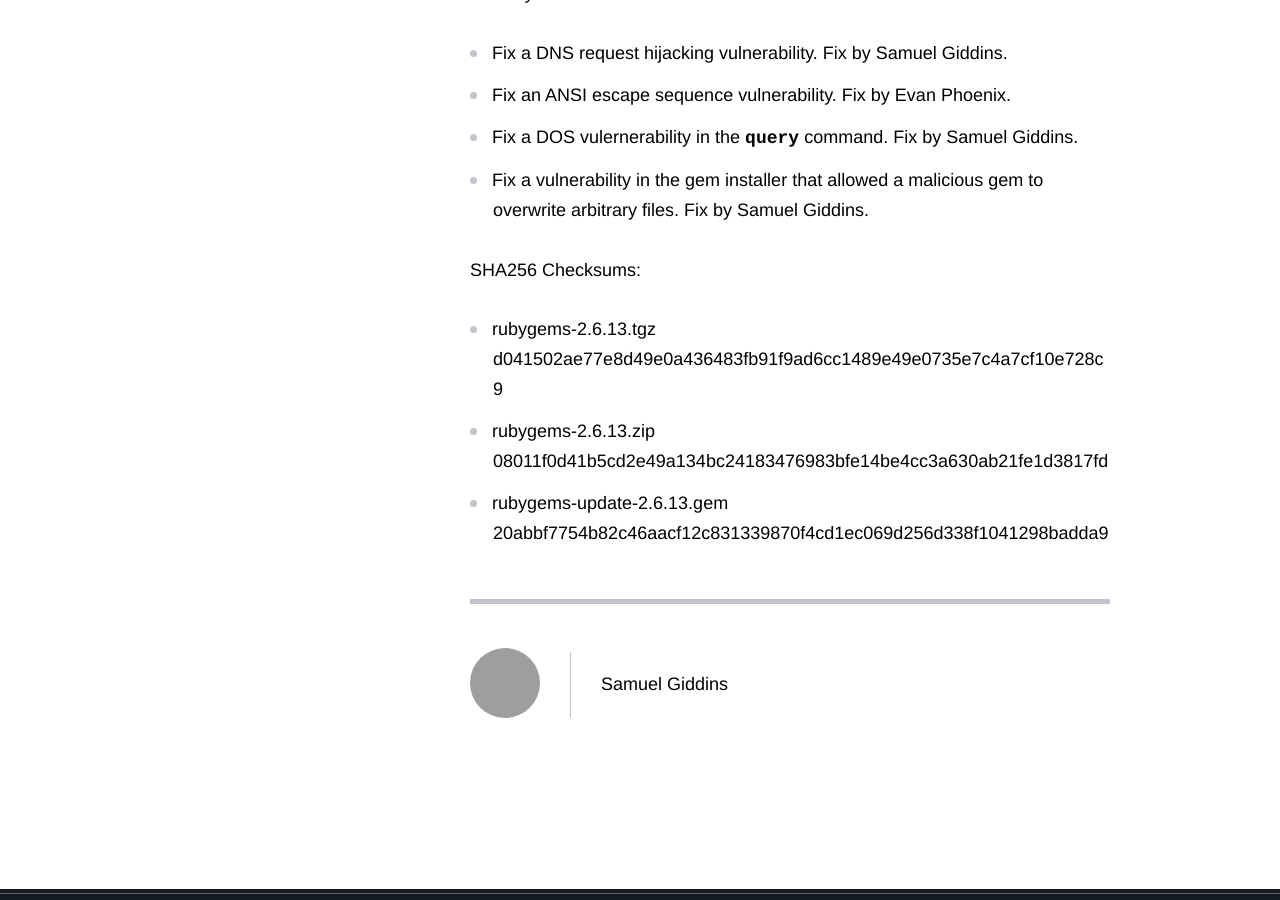
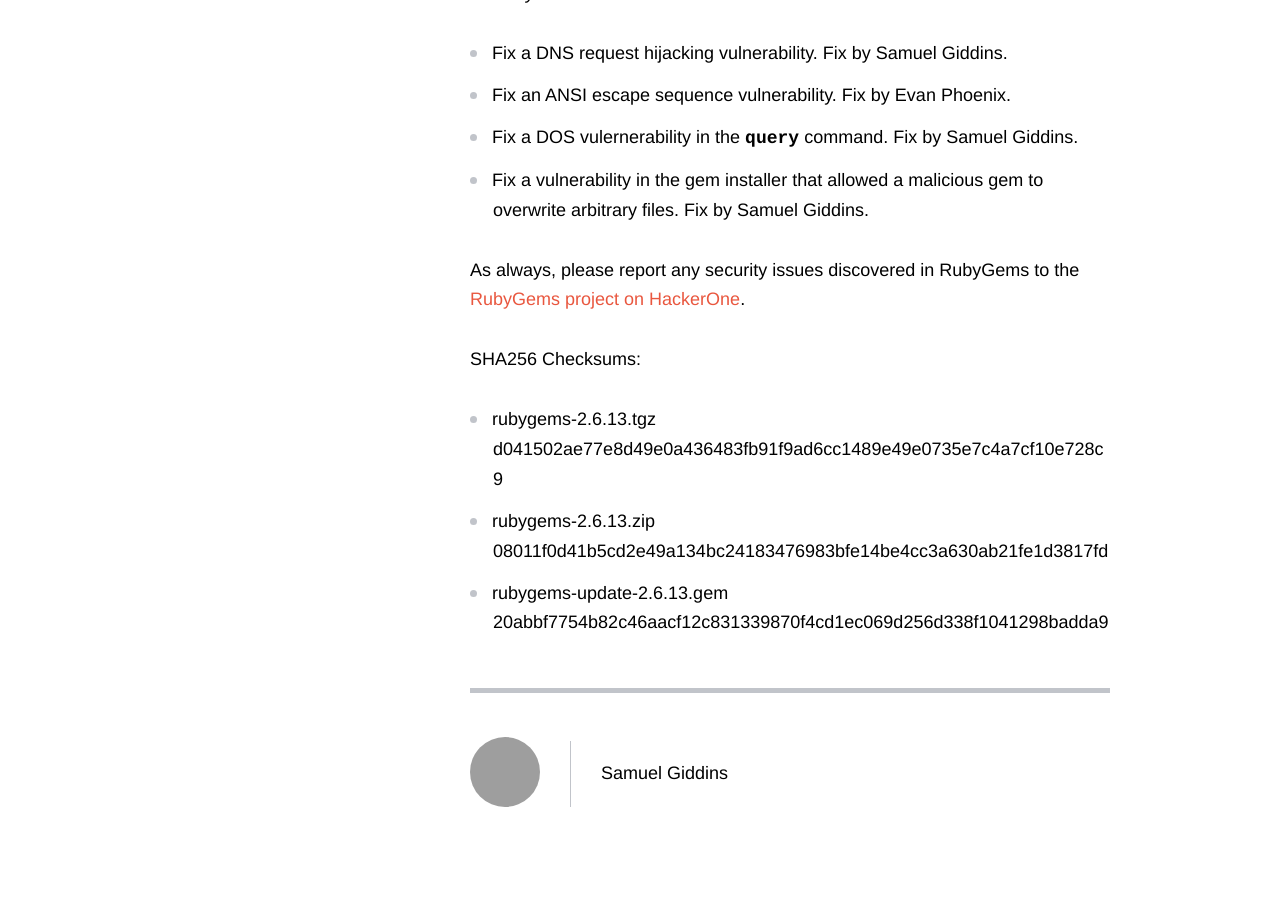
Before and after one commit to rubygems/rubygems.github.io, a Jekyll site: the page built from _posts/2017-08-27-2.6.13-released.md, in a window 1280 px wide and 900 px high, scrolled down 772 px. Built offline with Jekyll 4.4.1, drawn with Linux system fonts in a browser that asks for light colours; comment, search, counter and statistics services are not loaded; grey boxes are pictures that could not be loaded.

Commit message:
link to RubyGems on HackerOne

```diff
--- a/_posts/2017-08-27-2.6.13-released.md
+++ b/_posts/2017-08-27-2.6.13-released.md
@@ -22,6 +22,7 @@
 * Fix a DOS vulernerability in the `query` command. Fix by Samuel Giddins.
 * Fix a vulnerability in the gem installer that allowed a malicious gem to overwrite arbitrary files. Fix by Samuel Giddins.
 
+As always, please report any security issues discovered in RubyGems to the [RubyGems project on HackerOne](https://hackerone.com/rubygems).
 
 SHA256 Checksums:
 
```
